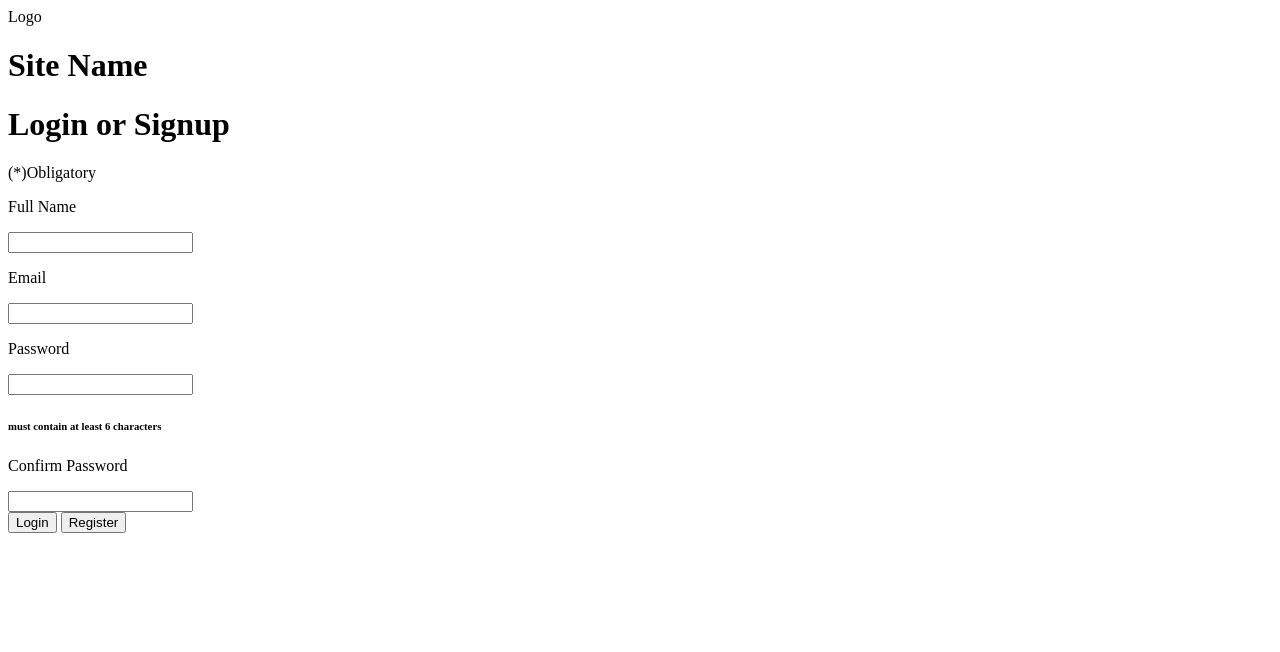
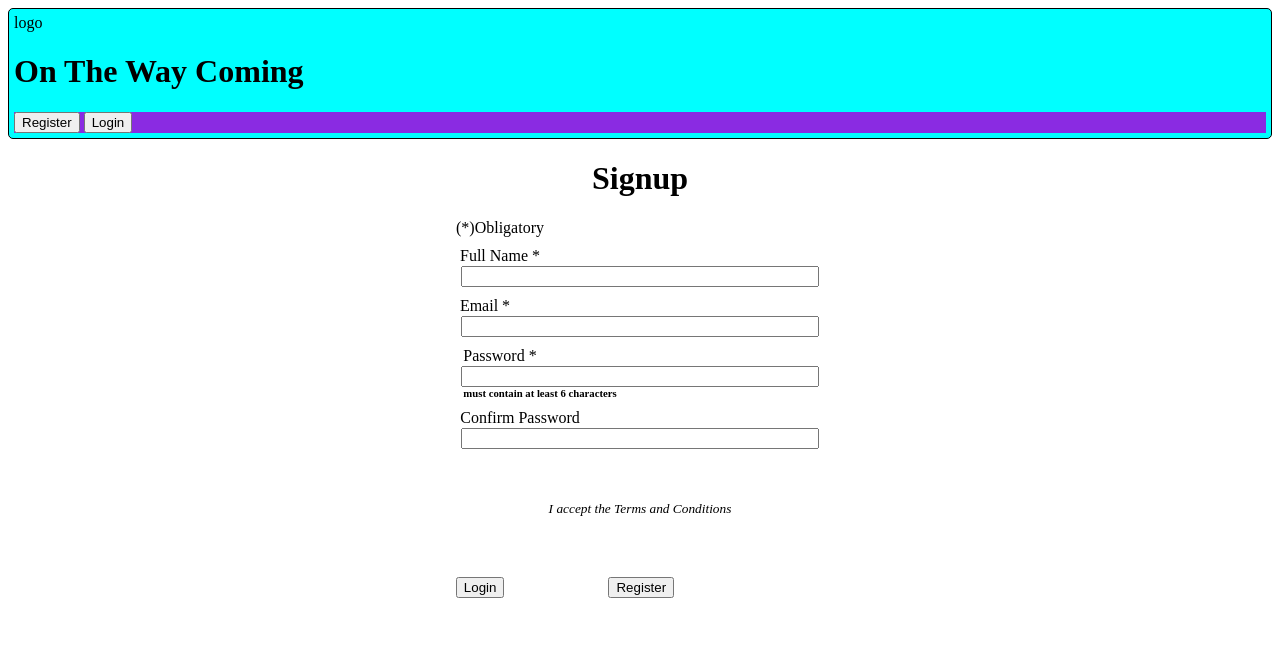
Before and after one commit to wedidit02/Webproject, a plain HTML site: page Register.html in a window 1280 px wide. Drawn offline with Linux system fonts and the light colour scheme.

Commit message:
This all for today

```diff
--- a/Register.html
+++ b/Register.html
@@ -5,40 +5,47 @@
     <meta http-equiv="X-UA-Compatible" content="IE=edge">
     <meta name="viewport" content="width=device-width, initial-scale=1.0">
     <title>Register</title>
+    <link rel="stylesheet" href="style.css">
 </head>
 <body>
-    <main>
-        Logo
-        <div>
-            <h1>Site Name</h1>
+    <main class="head-tab">
+        <div class="logo">logo</div>
+        <div class="site-name">
+          <h1>On The Way Coming</h1>
+        </div>
+        <div class="user-section-1">
+          <button>Register</button>
+          <button>Login</button>
         </div>
     </main>
-    <main>
+        <main class="SignUp-sec">
             <div>
-            <h1>Login or Signup</h1>
-            <p>(*)Obligatory</p>
+                <h1>Signup</h1>
+                <p class="Obl">(*)Obligatory</p>
             </div>
             <div>
-            <p>Full Name</p>
-            <input>
-            <p>Email</p>
-            <input>
-            <p>Password</p>
-            <input>
+                <p class="text-FN">Full Name *</p>
+                <input class="Boxes">
+                <p class="text-Email">Email *</p>
+                <input class="Boxes">
+                <p class="text-P">Password *</p>
+                <input class="Boxes">
                 <div>
-                <h6>must contain at least 6 characters</h6>
+                    <h6 class="text-NB">must contain at least 6 characters</h6>
                 <div>
 
-            <p>Confirm Password</p>
-            <input>
+                <p class="text-CP">Confirm Password</p>
+                <input class="Boxes">
             </div>
-        <div>
-            <button>Login</button>
-            <button>Register</button>
+            <div class="Terms">
+                <i>
+                    <small>I accept the Terms and Conditions</small>
+                </i>
             </div>
-
-
-
+            <div class="buts">
+                <button class="LB">Login</button>
+                <button class="RB">Register</button>
+            </div>
         </main>
 
 
--- a/style.css
+++ b/style.css
@@ -7,3 +7,65 @@
 .user-section-1{
     background-color: blueviolet;
 }
+.SignUp-sec{
+    text-align: center;
+}
+.text-FN{
+    margin-top: 10px;
+    margin-bottom: 1px;
+    margin-right: 150px;
+    margin-left: -130px;
+}
+.text-Email{
+    margin-top: 10px;
+    margin-bottom: 1px;
+    margin-right: 150px;
+    margin-left: -160px;
+}
+.text-P{
+    margin-top: 10px;
+    margin-bottom: 1px;
+    margin-right: 150px;
+    margin-left: -130px;
+}
+.text-NB{
+    margin-top: 0.3px;
+    margin-bottom: 1px;
+    margin-right: 150px;
+    margin-left: -50px;
+}
+.text-CP{
+    margin-top: 10px;
+    margin-bottom: 1px;
+    margin-right: 150px;
+    margin-left: -90px;
+}
+.Obl{
+    margin-top: 0.3px;
+    margin-bottom: 1px;
+    margin-right: 150px;
+    margin-left: -130px;
+}
+.buts{
+    margin-top: 0px;
+    padding: 50px;
+}
+.Terms{
+    margin-top: 50px;
+}
+.LB{
+    margin-top: 10px;
+    margin-bottom: 1px;
+    margin-right: 100px;
+    margin-left: -300px;
+}
+.RB{
+    margin-top: 7px;
+    margin-bottom: 1px;
+    margin-right: -150px;
+    margin-left: 0px;
+}
+.Boxes{
+    width: 350px;
+    margin-left: 0px;
+}
```
Lines whose indentation alone changed are shown as unchanged.
